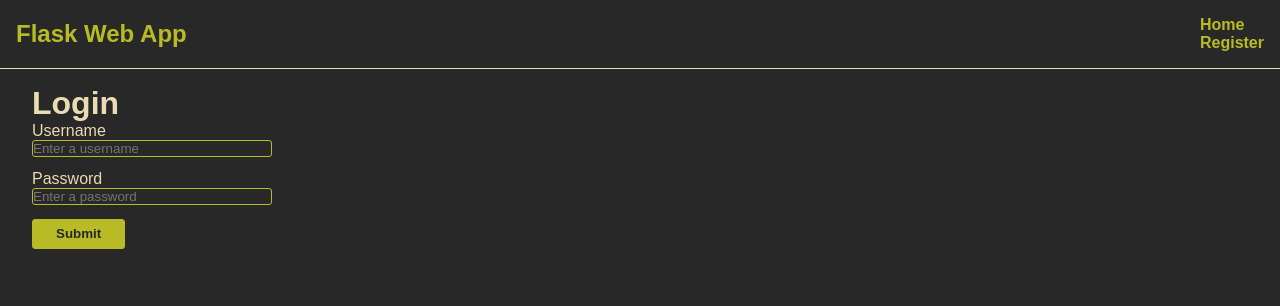
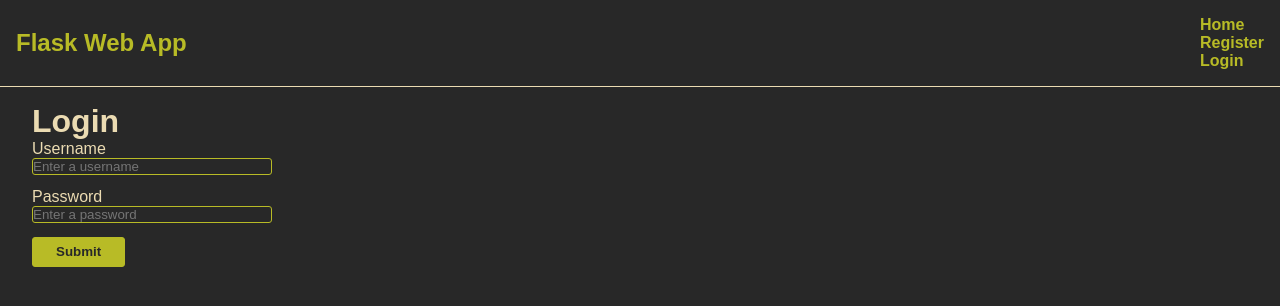
Before and after one commit to teratoscincus/flask_user_authentication, a Flask app: page /login in a window 1280 px wide. Shown: the top 306 px of the page. Run offline with Flask 2, Linux system fonts and the light colour scheme.

Commit message:
Add ling to login page in navigation bar

```diff
--- a/members_only/templates/base.html
+++ b/members_only/templates/base.html
@@ -22,6 +22,9 @@
         <ul>
           <li><a href="{{ url_for('views.register') }}" class="nav__link">Register</a></li>
         </ul>
+        <ul>
+          <li><a href="{{ url_for('views.login') }}" class="nav__link">Login</a></li>
+        </ul>
       </div>
     </nav>
   </header>
```
